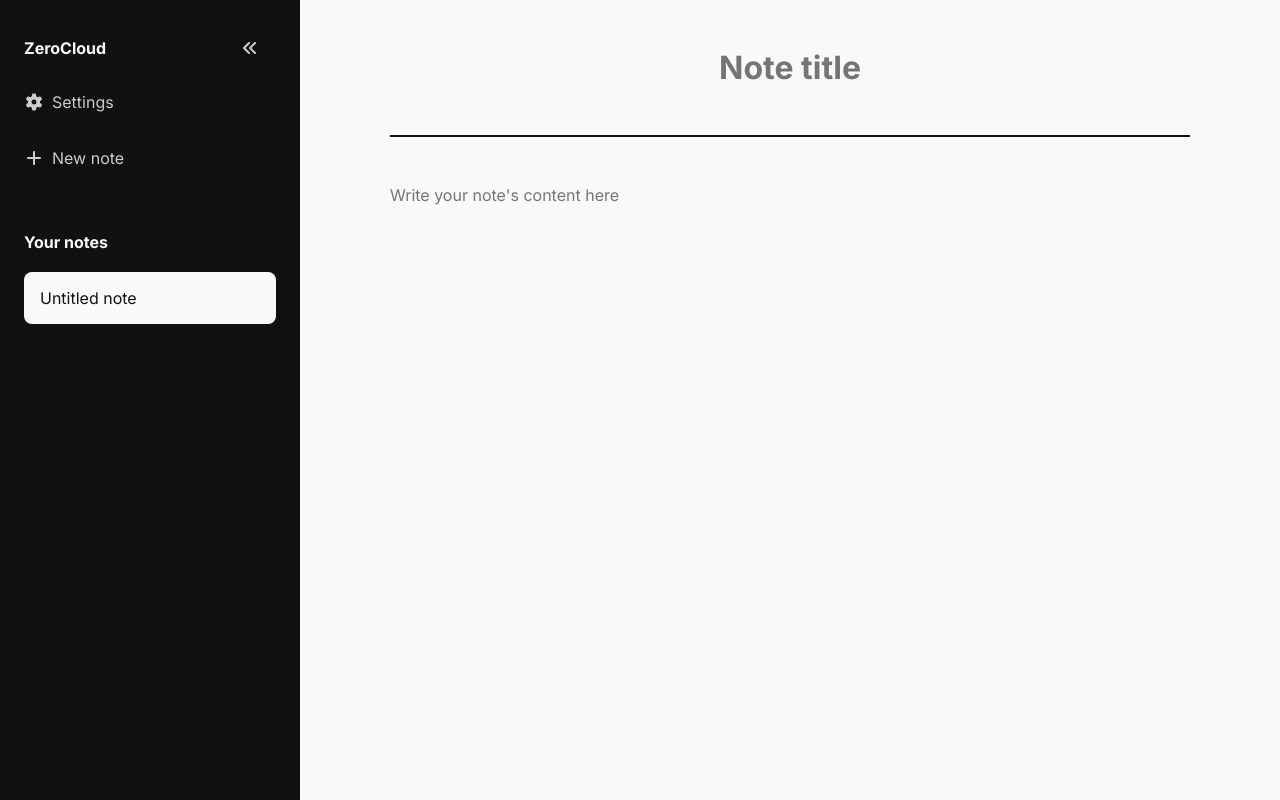
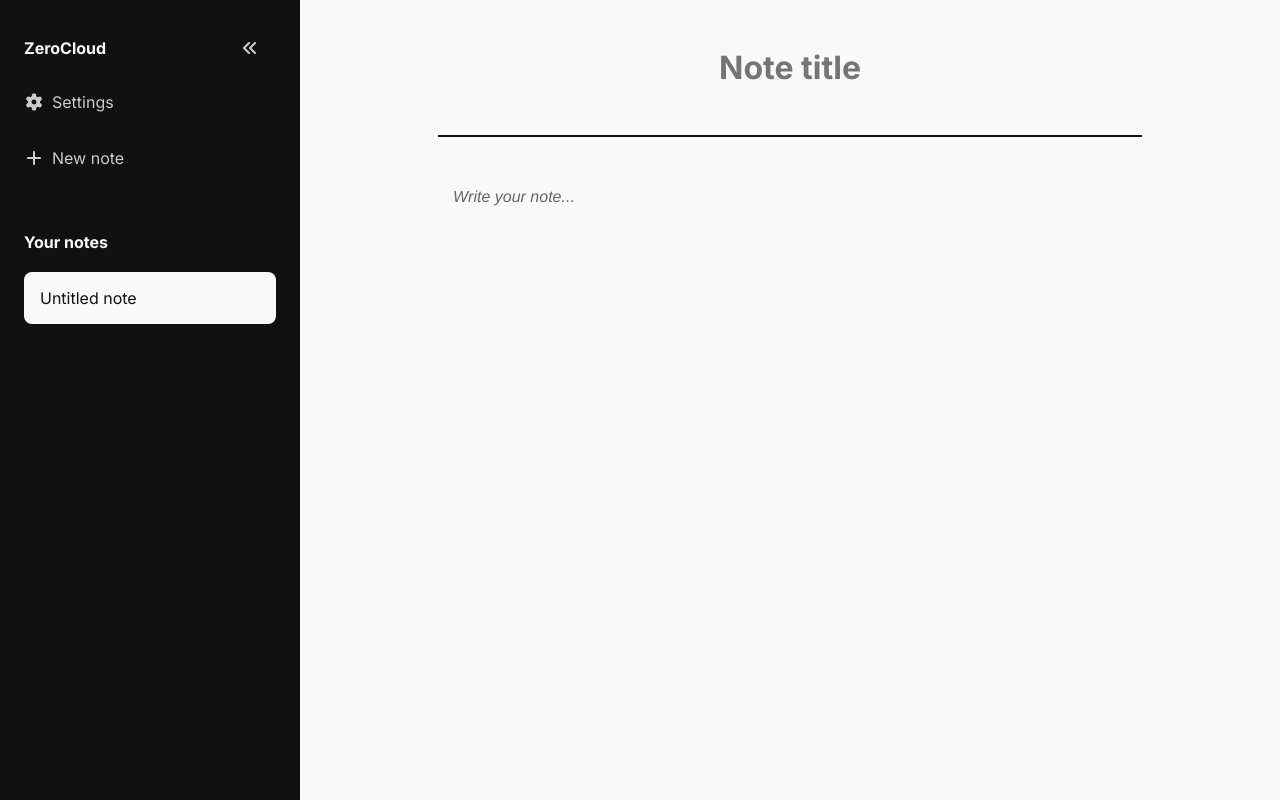
Before and after one commit to ZadniproIon/zero-cloud-notes-app, a React (Vite) app: page / in a window 1280 px wide. Both pictures are taken after a click on the element "New note". Built offline with nearby package versions, Linux system fonts and the light colour scheme.

Commit message:
Added rich text editing, through Quill

```diff
--- a/package.json
+++ b/package.json
@@ -10,7 +10,11 @@
     "preview": "vite preview"
   },
   "dependencies": {
+    "dompurify": "^3.2.7",
     "idb": "^8.0.3",
+    "idb-keyval": "^6.2.2",
+    "quill": "^2.0.3",
+    "quill-delta-to-html": "^0.12.1",
     "react": "^19.1.1",
     "react-dom": "^19.1.1"
   },
--- a/src/components/NoteWindow.jsx
+++ b/src/components/NoteWindow.jsx
@@ -1,5 +1,8 @@
 import '../styles/NoteWindow.css';
 import { useState, useEffect, useRef } from 'react';
+
+import QuillEditor from "./QuillEditor";
+
 
 export function NoteWindow({ note, onChange }) {
   const [title, setTitle]     = useState(note.title);
@@ -35,6 +38,8 @@ export function NoteWindow({ note, onChange }) {
   return (
     <div id="note-window">
       <div id="note-content">
+
+        {/* Note's title */}
         <input
           id="note-content-note-title"
           value={title}
@@ -43,17 +48,17 @@ export function NoteWindow({ note, onChange }) {
           autoComplete="off"
           spellCheck="false"
         />
-        <hr />
-        <textarea
-          id="note-content-text"
-          ref={textareaRef}
-          rows={1}
-          value={content}
-          onChange={handleContentChange}
-          placeholder="Write your note's content here"
-          autoComplete="off"
-          spellCheck="false"
+
+        <hr /> {/* Line between the note's title and content */}
+
+        {/* Note's content */}
+        <QuillEditor
+          className="note-editor"
+          noteId={note.id}
+          initialHTML={note.contentHTML || ""}
+          onChangeHTML={(html) => onChange({ ...note, contentHTML: html })}
         />
+
       </div>
     </div>
   );
--- /dev/null
+++ b/src/components/QuillEditor.jsx
@@ -0,0 +1,100 @@
+// src/components/QuillEditor.jsx
+import React, { useEffect, useMemo, useRef, useState } from "react";
+import Quill from "quill";            // v2
+import DOMPurify from "dompurify";
+import { get, set } from "idb-keyval";
+
+export default function QuillEditor({
+  noteId,
+  initialHTML = "",
+  onChangeHTML,
+  className = "",
+}) {
+  const STORAGE_KEY_HTML  = useMemo(() => `zc:quill:html:${noteId}`,  [noteId]);
+  const STORAGE_KEY_DELTA = useMemo(() => `zc:quill:delta:${noteId}`, [noteId]);
+
+  const editorRef   = useRef(null);
+  const quillRef    = useRef(null);
+  const saveTimer   = useRef(null);
+  const onChangeRef = useRef(onChangeHTML);
+  const [ready, setReady] = useState(false);
+
+  // keep callback stable
+  useEffect(() => { onChangeRef.current = onChangeHTML; }, [onChangeHTML]);
+
+  useEffect(() => {
+    // Clean leftovers (StrictMode/HMR)
+    if (editorRef.current) editorRef.current.innerHTML = "";
+
+    // Init Quill with bubble theme + built-in inline toolbar
+    const q = new Quill(editorRef.current, {
+      theme: "bubble",
+      placeholder: "Write your note...",
+      modules: {
+        toolbar: [
+          [{ header: [1, 2, 3, false] }],
+          ["bold", "italic", "underline", "strike"],
+          [{ list: "ordered" }, { list: "bullet" }],
+          ["blockquote", "code-block"],
+          ["link", "image"],
+          ["clean"],
+        ],
+        // keep clipboard sane
+        clipboard: { matchVisual: false },
+      },
+    });
+    quillRef.current = q;
+
+    // inside useEffect, right after `const q = new Quill(...)`
+    q.root.setAttribute("spellcheck", "false");
+    q.root.setAttribute("autocorrect", "off");
+    q.root.setAttribute("autocapitalize", "off");
+    // (optional) tell Grammarly-like extensions to ignore
+    q.root.setAttribute("data-gramm", "false");
+
+
+    // Load saved content (Delta > HTML > initialHTML)
+    (async () => {
+      try {
+        const delta = await get(STORAGE_KEY_DELTA);
+        if (delta?.ops?.length) q.setContents(delta);
+        else {
+          const savedHtml = (await get(STORAGE_KEY_HTML)) ?? initialHTML ?? "";
+          if (savedHtml) q.clipboard.dangerouslyPasteHTML(savedHtml);
+        }
+      } finally {
+        setReady(true);
+      }
+    })();
+
+    // Debounced save
+    const handleChange = () => {
+      if (saveTimer.current) clearTimeout(saveTimer.current);
+      saveTimer.current = setTimeout(async () => {
+        const clean = DOMPurify.sanitize(q.root.innerHTML, { USE_PROFILES: { html: true } });
+        await set(STORAGE_KEY_DELTA, q.getContents());
+        await set(STORAGE_KEY_HTML, clean);
+        onChangeRef.current && onChangeRef.current(clean);
+      }, 250);
+    };
+    q.on("text-change", handleChange);
+
+    return () => {
+      q.off("text-change", handleChange);
+      if (saveTimer.current) clearTimeout(saveTimer.current);
+      if (editorRef.current) editorRef.current.innerHTML = "";
+      quillRef.current = null;
+    };
+  }, [noteId, STORAGE_KEY_DELTA, STORAGE_KEY_HTML, initialHTML]);
+
+  return (
+    <div className={className}>
+      {!ready && (
+        <div className="rounded-xl border p-3 text-neutral-500">
+          {/*Loading editor…*/}
+        </div>
+      )}
+      <div ref={editorRef} />
+    </div>
+  );
+}
--- a/src/styles/NoteWindow.css
+++ b/src/styles/NoteWindow.css
@@ -11,6 +11,7 @@
     max-width: 800px;
     width: 100%;
     margin: 3rem auto;
+    padding: 0 3rem 50vh;
 
     display: flex;
     flex-direction: column;
@@ -24,11 +25,11 @@
     text-align: center;
 }
 
-
 /* The actual note content */
 #note-content input,
 #note-content hr,
-#note-content textarea {
+#note-content textarea,
+.ql-editor {
     color: var(--app-text-color);
     background-color: var(--app-bg-color);
 }
@@ -42,10 +43,49 @@
 
 /* Added from ChatGPT */
 #note-content-note-title,
-#note-content-text {
+#note-content-text,
+.ql-editor {
     border: none;
     outline: none;
     width: 100%;
     font-family: inherit;
     resize: none;
+
+    padding: 0 !important;
 }
+
+
+
+
+
+/* Quill */
+/* Ensure left-to-right and proper sizing */
+.ql-container, .ql-editor { direction: ltr; }
+.ql-editor { min-height: 280px; }
+
+/* Base body text */
+.note-editor .ql-editor {
+    font-size: 16px;
+    font-weight: 400;
+    line-height: 1.5;
+    text-align: justify;
+  }
+
+  /* Headings */
+  .note-editor .ql-editor h1 {
+    font-size: 32px;
+    font-weight: 700;
+  }
+
+  .note-editor .ql-editor h2 {
+    font-size: 24px;
+    font-weight: 600;
+  }
+
+  .note-editor .ql-editor h3 {
+    font-size: 20px;
+    font-weight: 600;
+  }
+
+  /* Paragraph spacing (optional) */
+  .note-editor .ql-editor p { margin: 0 0 0.8em; }
```
Also changed, not shown: src/App.jsx (+8 -1 lines), 1 other file (tests, documents, lock files or other folders).
